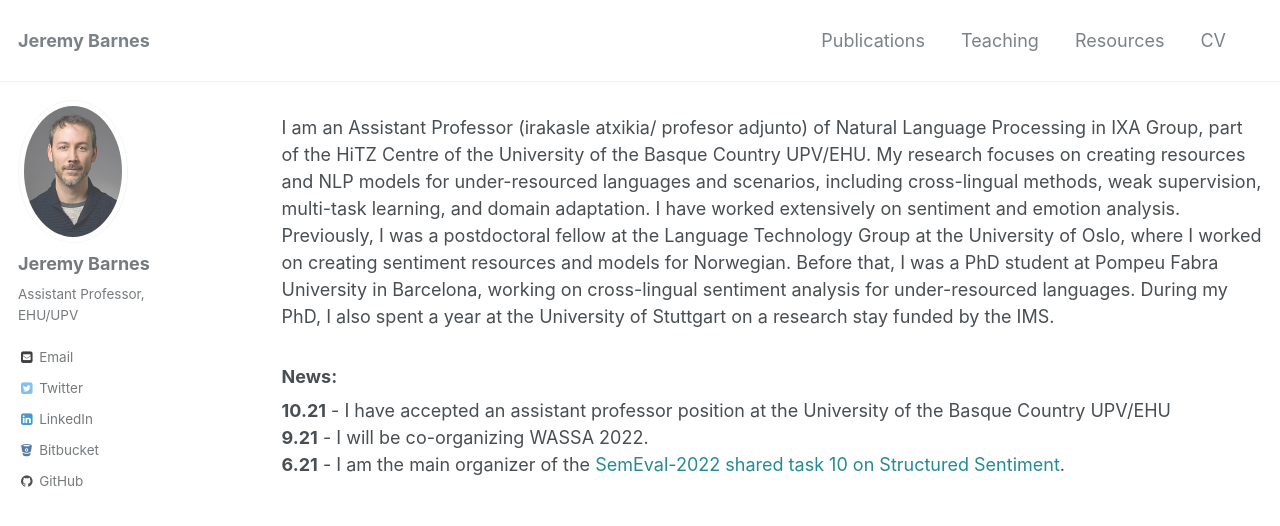
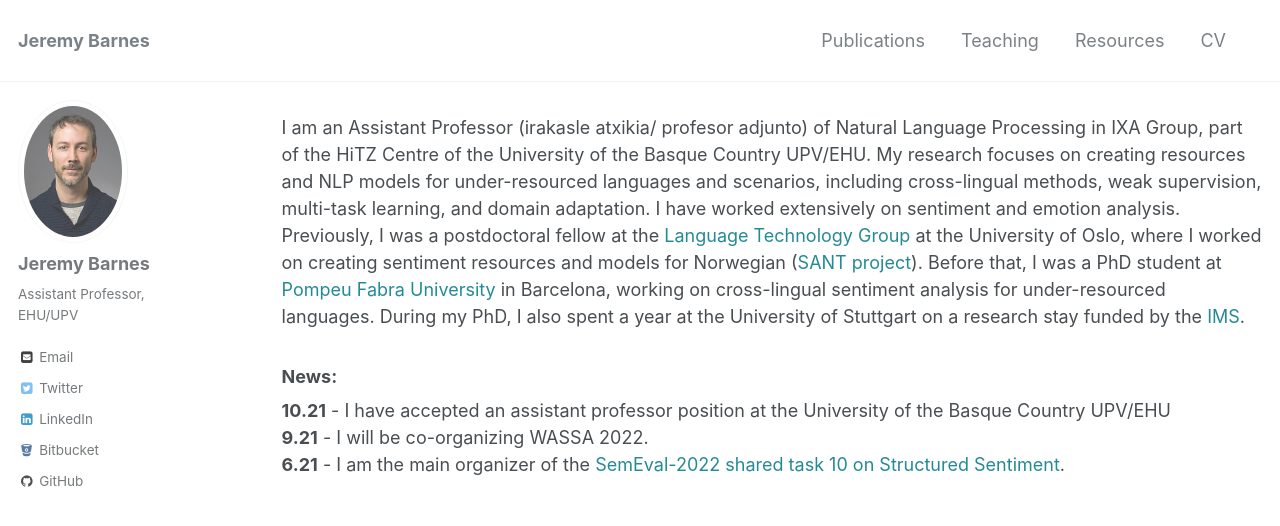
Before and after one commit to jerbarnes/jerbarnes.github.io, a Jekyll site: the page built from index.html, in a window 1280 px wide and 900 px high. Shown: the top 526 px of the window. Built offline with Jekyll 4.4.1, drawn with Linux system fonts in a browser that asks for light colours; the list of posts is cut into pages by our own code; comment, search, counter and statistics services are not loaded.

Commit message:
added links

```diff
--- a/_layouts/home.html
+++ b/_layouts/home.html
@@ -6,9 +6,7 @@ I am an Assistant Professor (irakasle atxikia/ profesor adjunto) of Natural Lang
 
 My research focuses on creating resources and NLP models for under-resourced languages and scenarios, including cross-lingual methods, weak supervision, multi-task learning, and domain adaptation. I have worked extensively on sentiment and emotion analysis.
 
-Previously, I was a postdoctoral fellow at the Language Technology Group at the University of Oslo, where I worked on creating sentiment resources and models for Norwegian. Before that, I was a PhD student at Pompeu Fabra University in Barcelona, working on cross-lingual sentiment analysis for under-resourced languages. During my PhD, I also spent a year at the University of Stuttgart on a research stay funded by the IMS.
-
-
+Previously, I was a postdoctoral fellow at the <a href="https://www.mn.uio.no/ifi/english/research/groups/ltg/" style="color:#248a95">Language Technology Group</a> at the University of Oslo, where I worked on creating sentiment resources and models for Norwegian (<a href="https://www.mn.uio.no/ifi/english/research/projects/sant/index.html" style="color:#248a95">SANT project</a>). Before that, I was a PhD student at <a href="https://www.upf.edu/" style="color:#248a95">Pompeu Fabra University</a> in Barcelona, working on cross-lingual sentiment analysis for under-resourced languages. During my PhD, I also spent a year at the University of Stuttgart on a research stay funded by the <a href="https://www.ims.uni-stuttgart.de/en/" style="color:#248a95">IMS</a>.
 
         <h3>
 News:
```
